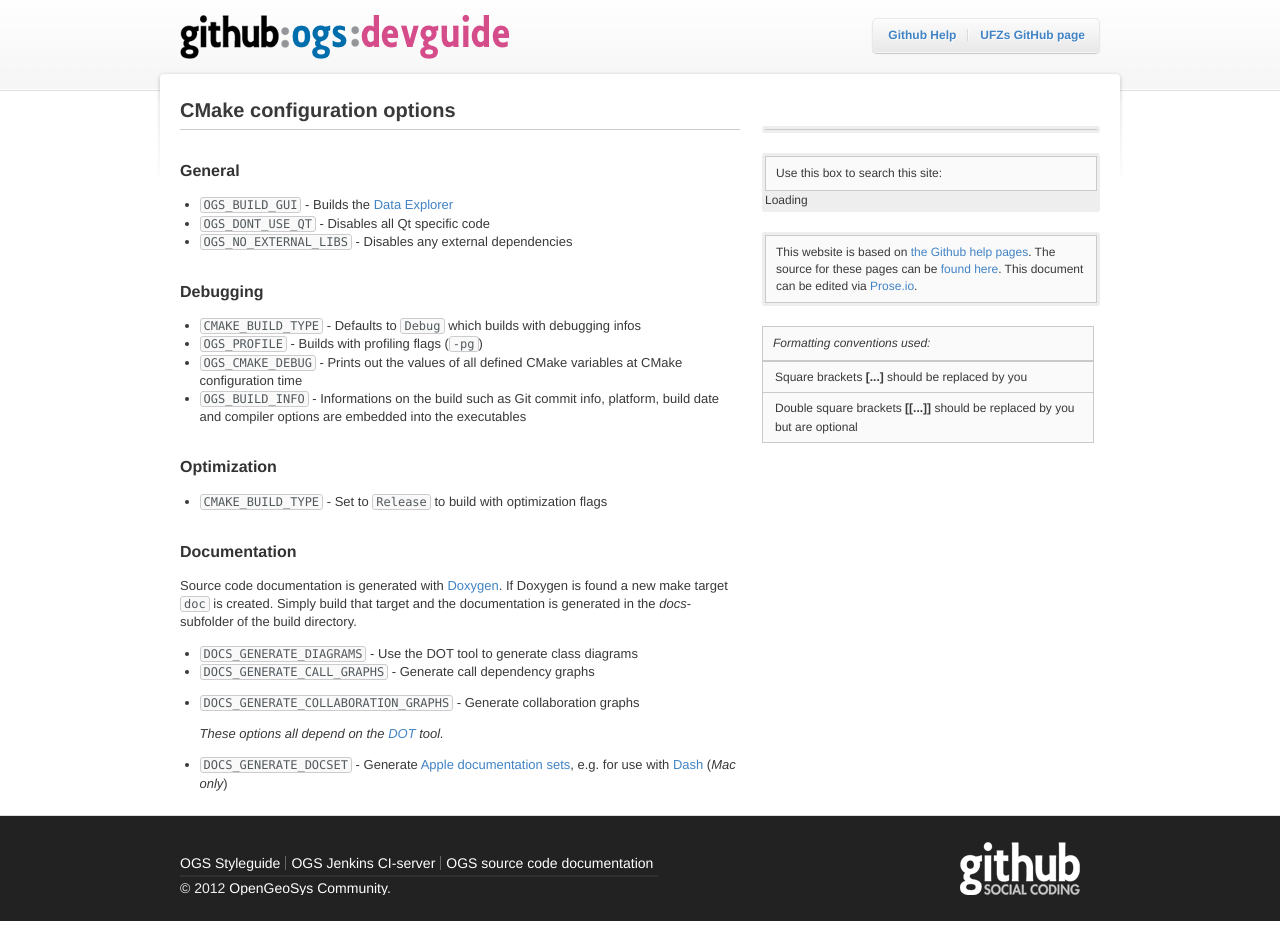
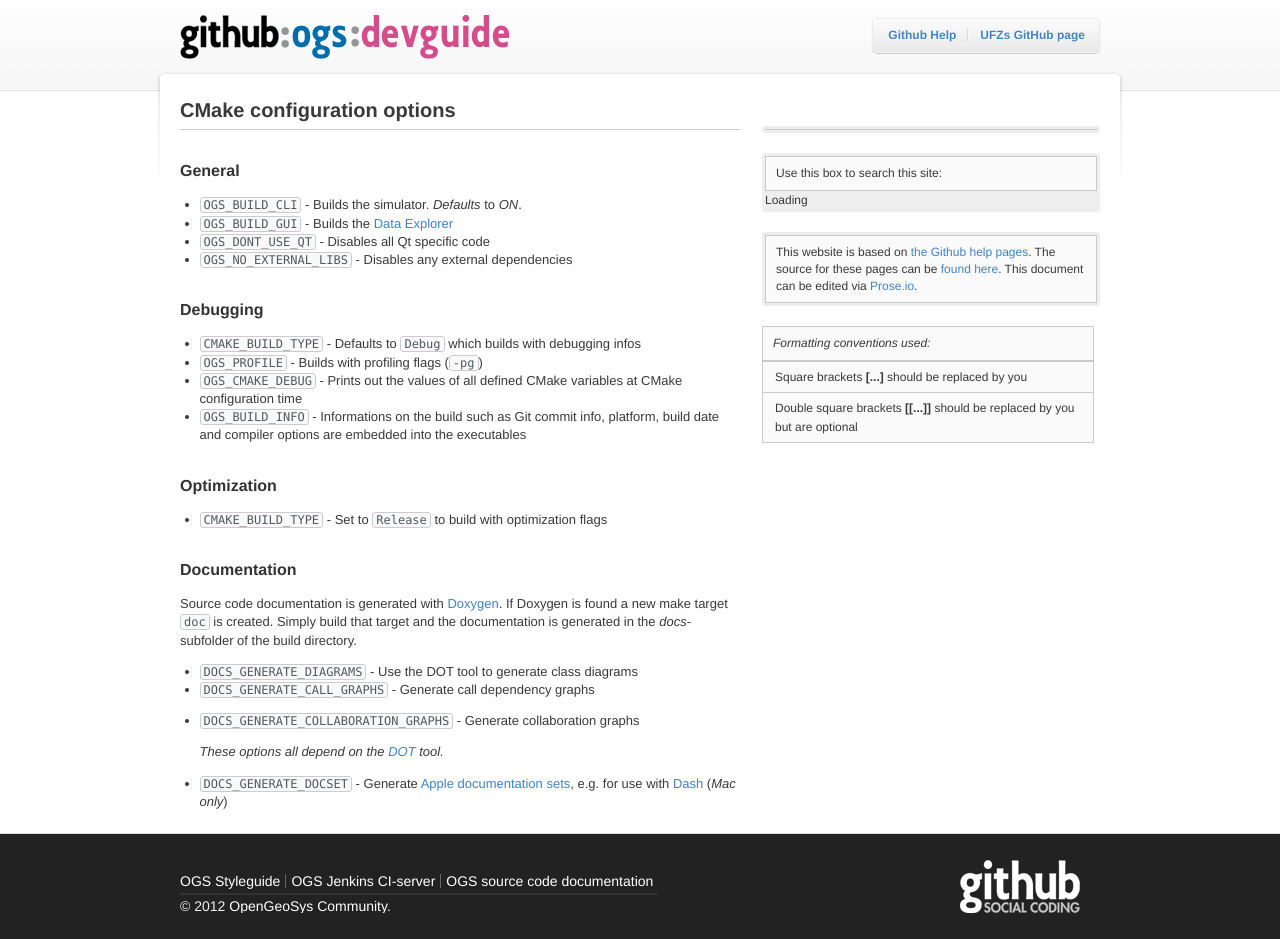
Before and after one commit to ufz/devguide, a Jekyll site: the page built from _posts/2012-04-26-configure-cmake-options.markdown, in a window 1280 px wide. Built offline with Jekyll 4.4.1, drawn with Linux system fonts in a browser that asks for light colours; comment, search, counter and statistics services are not loaded.

Commit message:
Added OGS_BUILD_CLI option.

```diff
--- a/_posts/2012-04-26-configure-cmake-options.markdown
+++ b/_posts/2012-04-26-configure-cmake-options.markdown
@@ -7,6 +7,7 @@ categories: beginner
 
 ## General ##
 
+- `OGS_BUILD_CLI` - Builds the simulator. *Defaults* to *ON*.
 - `OGS_BUILD_GUI` - Builds the [Data Explorer](https://svn.ufz.de/ogs/attachment/wiki/WikiStart/DataExplorer-Manual.pdf?format=raw)
 - `OGS_DONT_USE_QT` - Disables all Qt specific code
 - `OGS_NO_EXTERNAL_LIBS` - Disables any external dependencies
```
